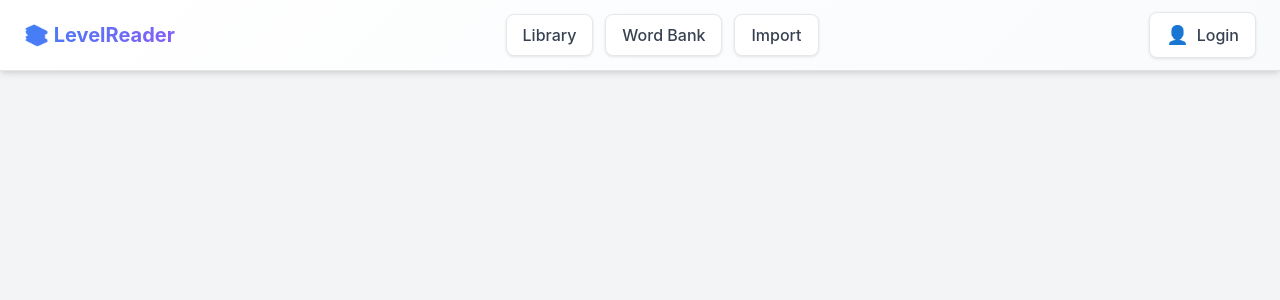
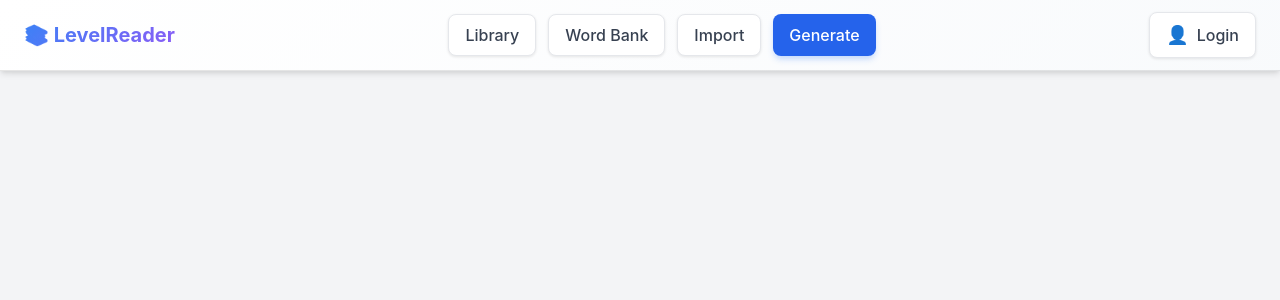
Before and after one commit to oskarmeister/levelreader-react, a React (Create React App) app: page /generate in a window 1280 px wide. Shown: the top 300 px of the page. Built offline with nearby package versions, Linux system fonts and the light colour scheme.

Commit message:
Add Generate tab to navigation
cgen-6fda57dbfa2042a2a367a66b855ee409

```diff
--- a/src/components/Nav.js
+++ b/src/components/Nav.js
@@ -11,6 +11,7 @@ const Nav = () => {
     { id: "tab-library", label: "Library", path: "/library" },
     { id: "tab-wordbank", label: "Word Bank", path: "/wordbank" },
     { id: "tab-import", label: "Import", path: "/import" },
+    { id: "tab-generate", label: "Generate", path: "/generate" },
   ];
 
   return (
```
